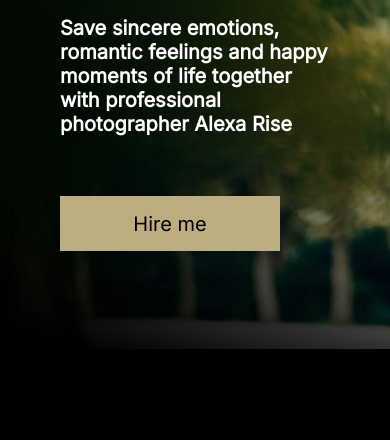
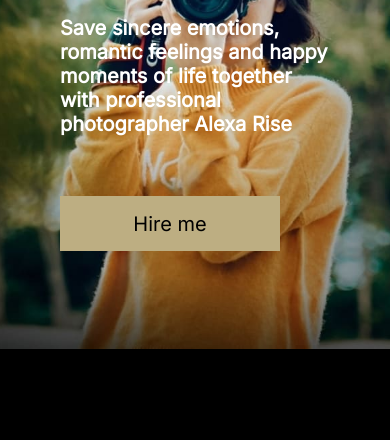
Before and after one commit to mainazarov1/game-rock-paper-scissors, a website: page portfolio/index.html in a window 390 px wide. Shown: the part 236-676 px from the top of the page. Drawn offline with Linux system fonts and the light colour scheme.

Commit message:
rafactor: change styles to hero bg

```diff
--- a/portfolio/styles/style.scss
+++ b/portfolio/styles/style.scss
@@ -260,6 +260,9 @@ section {
     background-size: 970px;
     background-position: 0px -28px;
   }
+	@media (max-width: 650px) {
+		background-position-x: 60%;
+	}
   &__content {
     padding: 200px 0 0 60px;
     width: 550px;
```
Also changed, not shown: portfolio/styles/style.css, 1 other file.
